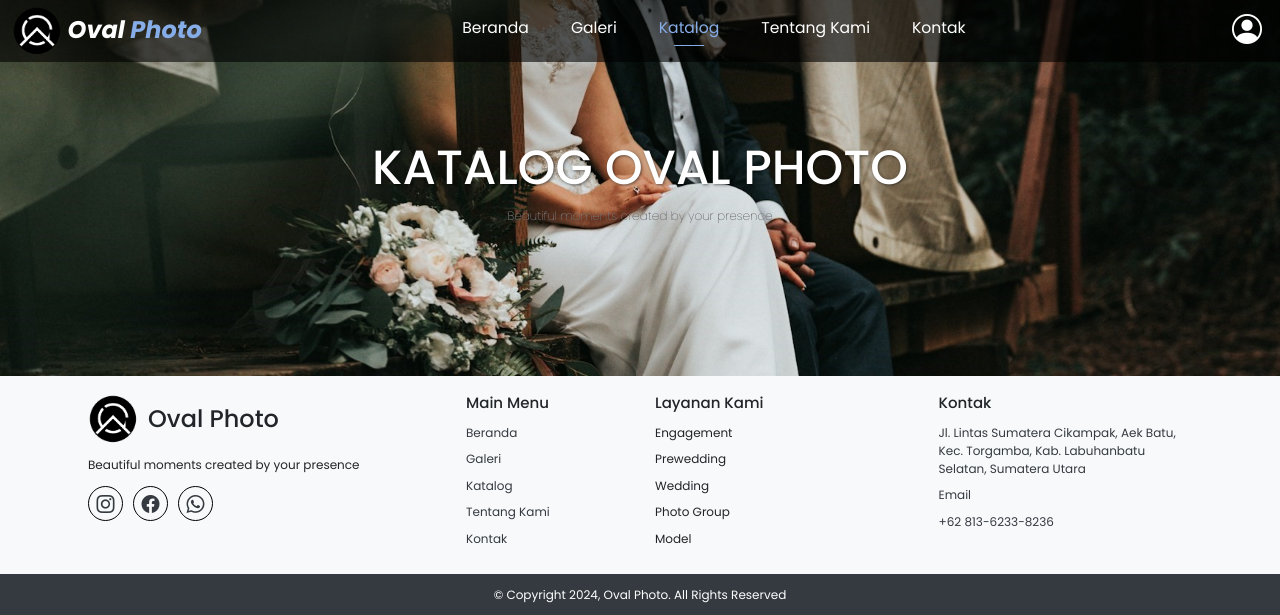
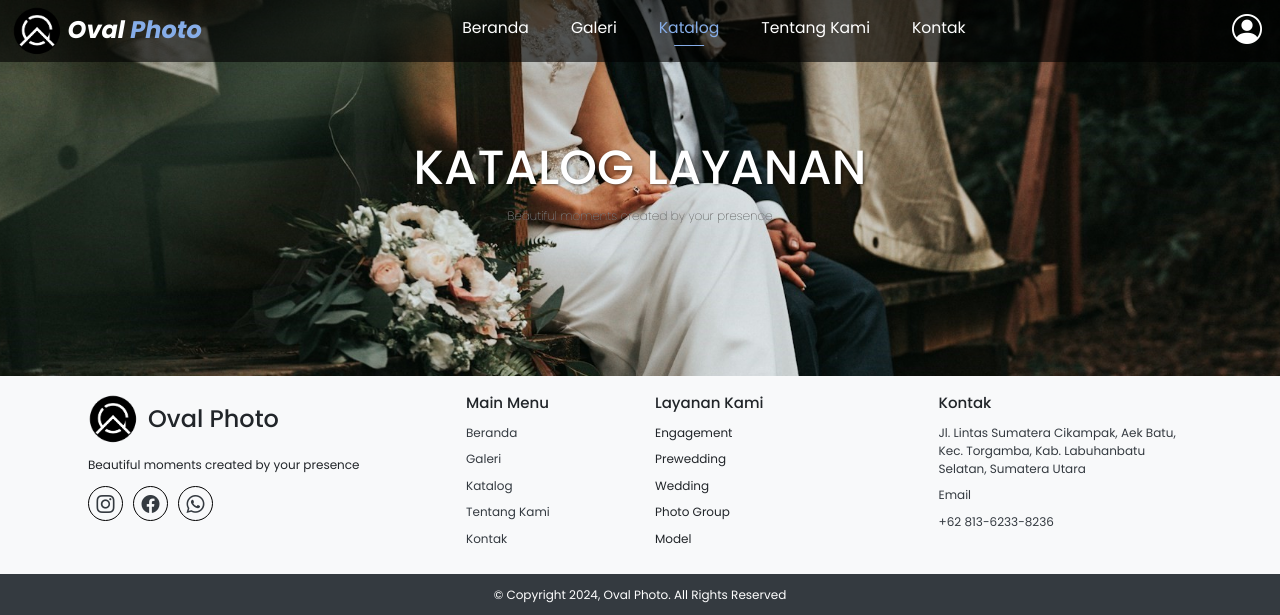
Before and after one commit to mutiarajeni/Skripsi, a Flask app: page /katalog in a window 1280 px wide. Shown: the top 615 px of the page. Run offline with Flask 3, Linux system fonts and the light colour scheme; some libraries are stand-ins or nearby versions.

Commit message:
admin base

```diff
--- a/templates/user/Katalog.html
+++ b/templates/user/Katalog.html
@@ -2,7 +2,7 @@
 <!-- Header -->
 <header class="header">
   <div class="header-content text-center">
-    <h1>KATALOG OVAL PHOTO</h1>
+    <h1>KATALOG LAYANAN</h1>
     <p>Beautiful moments created by your presence</p>
   </div>
 </header>
```
